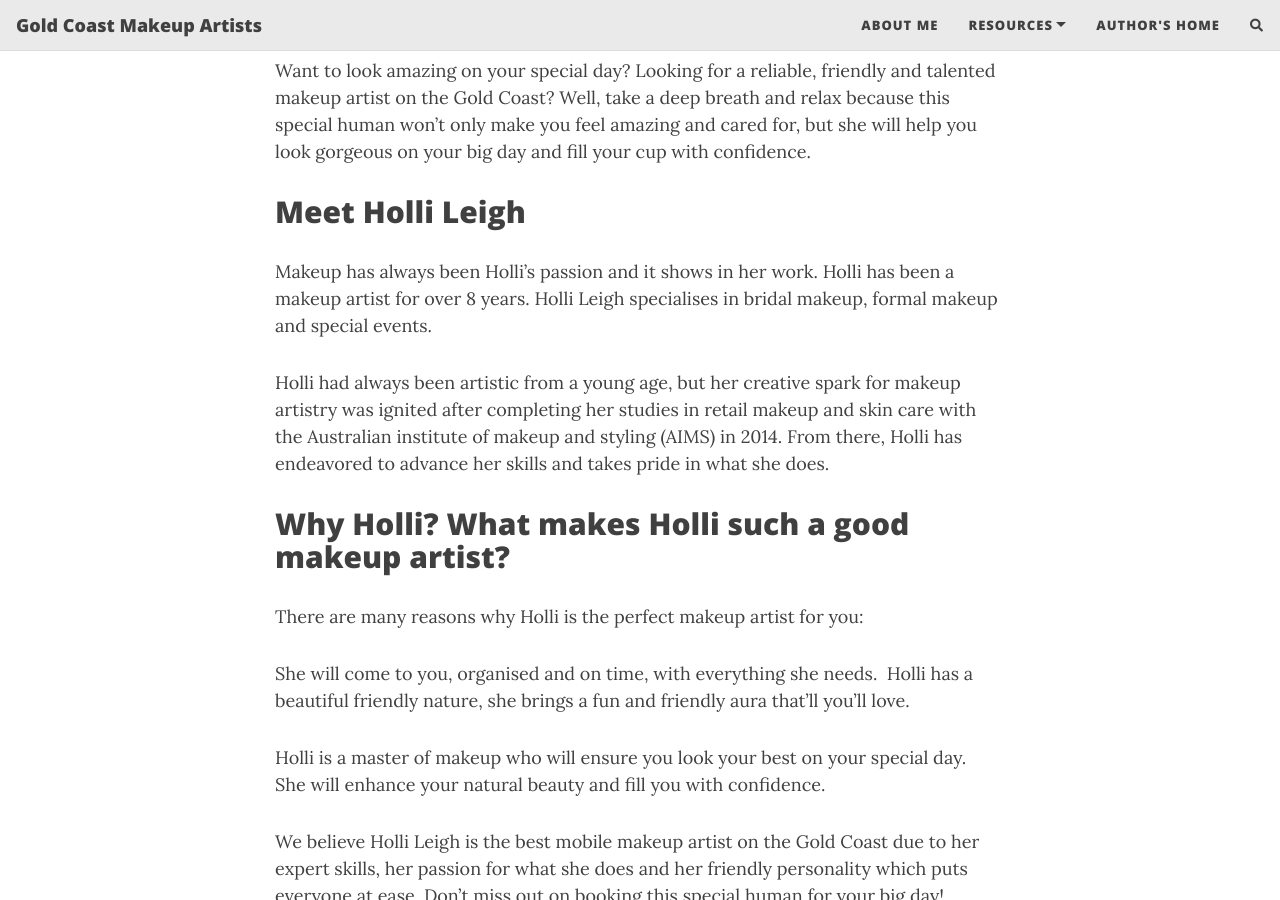
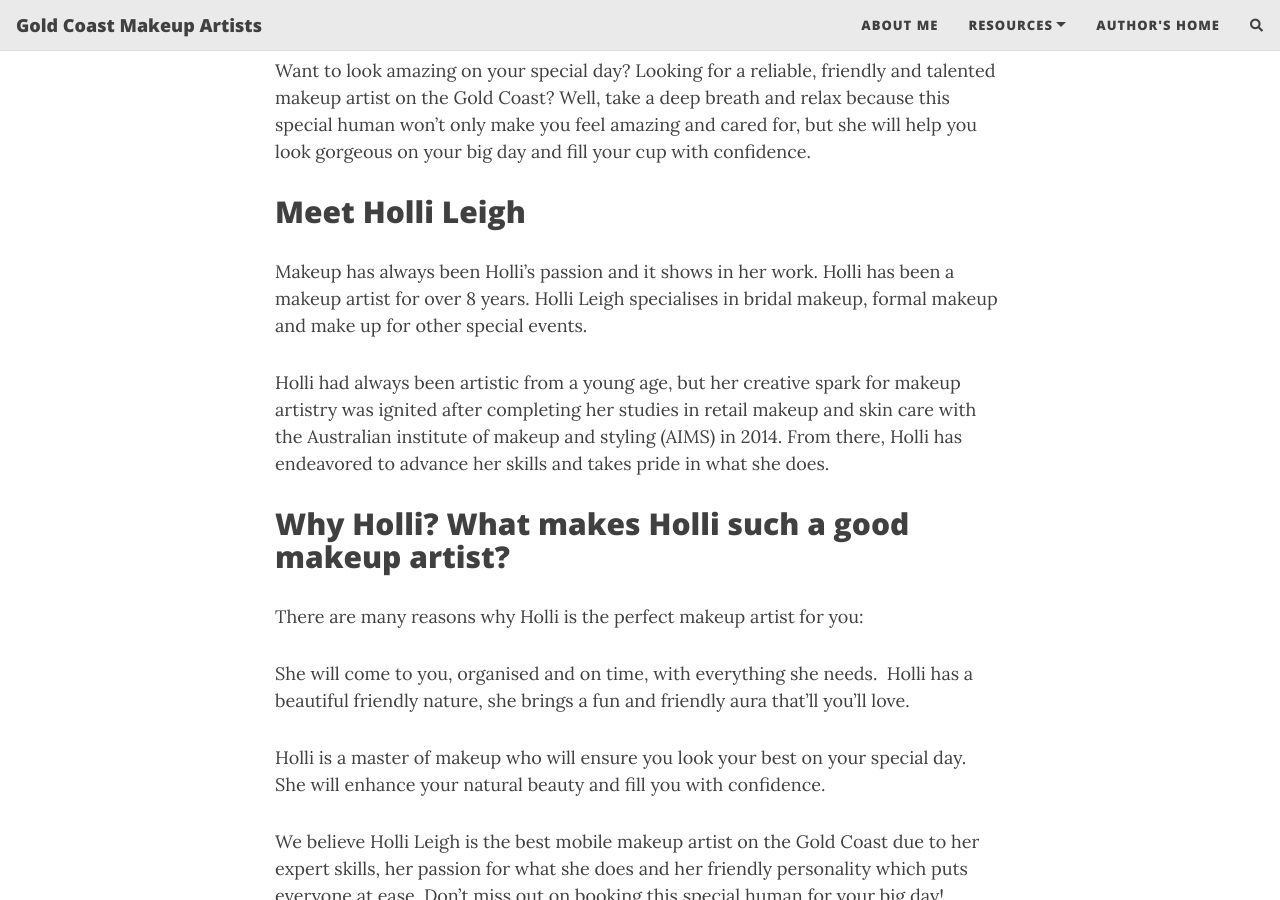
Before and after one commit to nerdflu/goldcoastmakeupartist, a Jekyll site: the page built from index.md, in a window 1280 px wide and 900 px high, scrolled down 521 px. Built offline with Jekyll 4.4.1, drawn with Linux system fonts in a browser that asks for light colours; nearby versions of some CDN libraries; comment, search, counter and statistics services are not loaded.

Commit message:
Update index.md

```diff
--- a/index.md
+++ b/index.md
@@ -11,7 +11,7 @@ Want to look amazing on your special day? Looking for a reliable, friendly and t
 
 ## Meet Holli Leigh
 
-Makeup has always been Holli's passion and it shows in her work. Holli has been a makeup artist for over 8 years. Holli Leigh specialises in bridal makeup, formal makeup and special events.
+Makeup has always been Holli's passion and it shows in her work. Holli has been a makeup artist for over 8 years. Holli Leigh specialises in bridal makeup, formal makeup and make up for other special events.
 
 Holli had always been artistic from a young age, but her creative spark for makeup artistry was ignited after completing her studies in retail makeup and skin care with the Australian institute of makeup and styling (AIMS) in 2014. From there, Holli has endeavored to advance her skills and takes pride in what she does.
 
```
